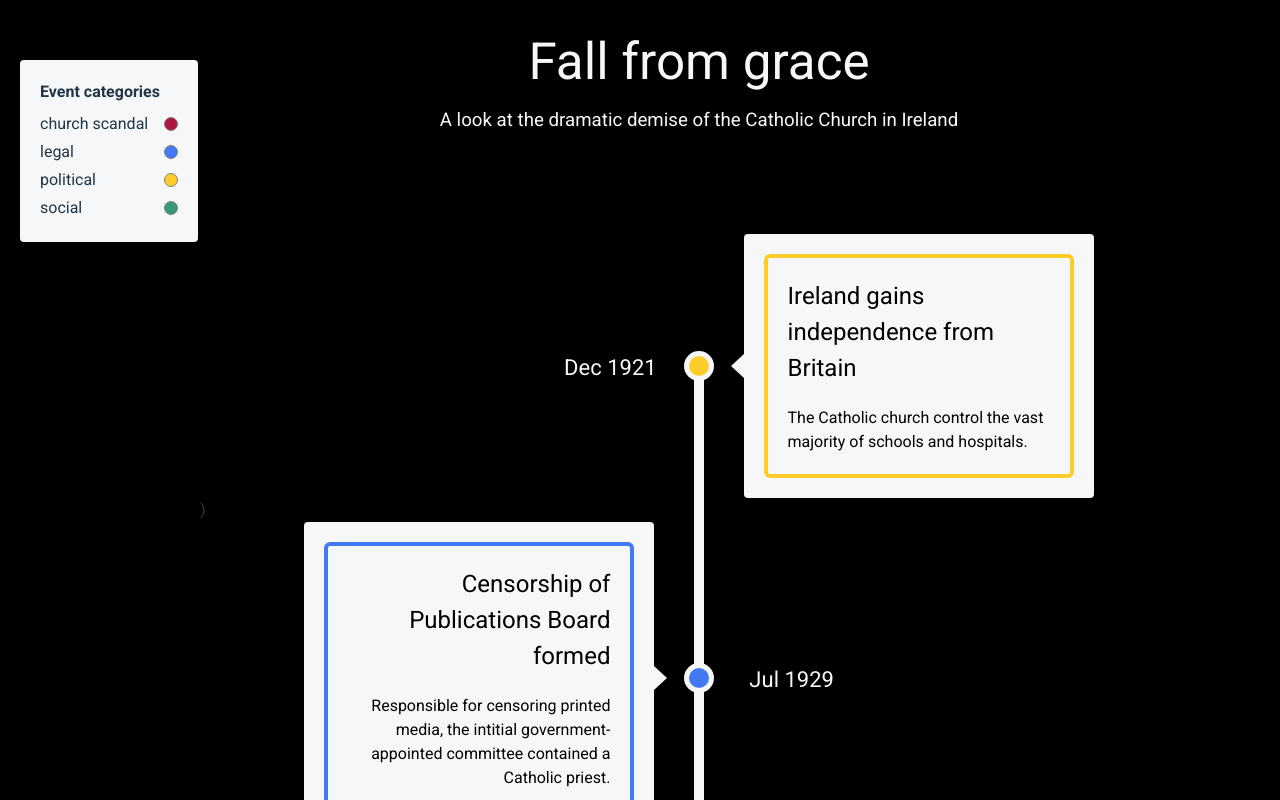
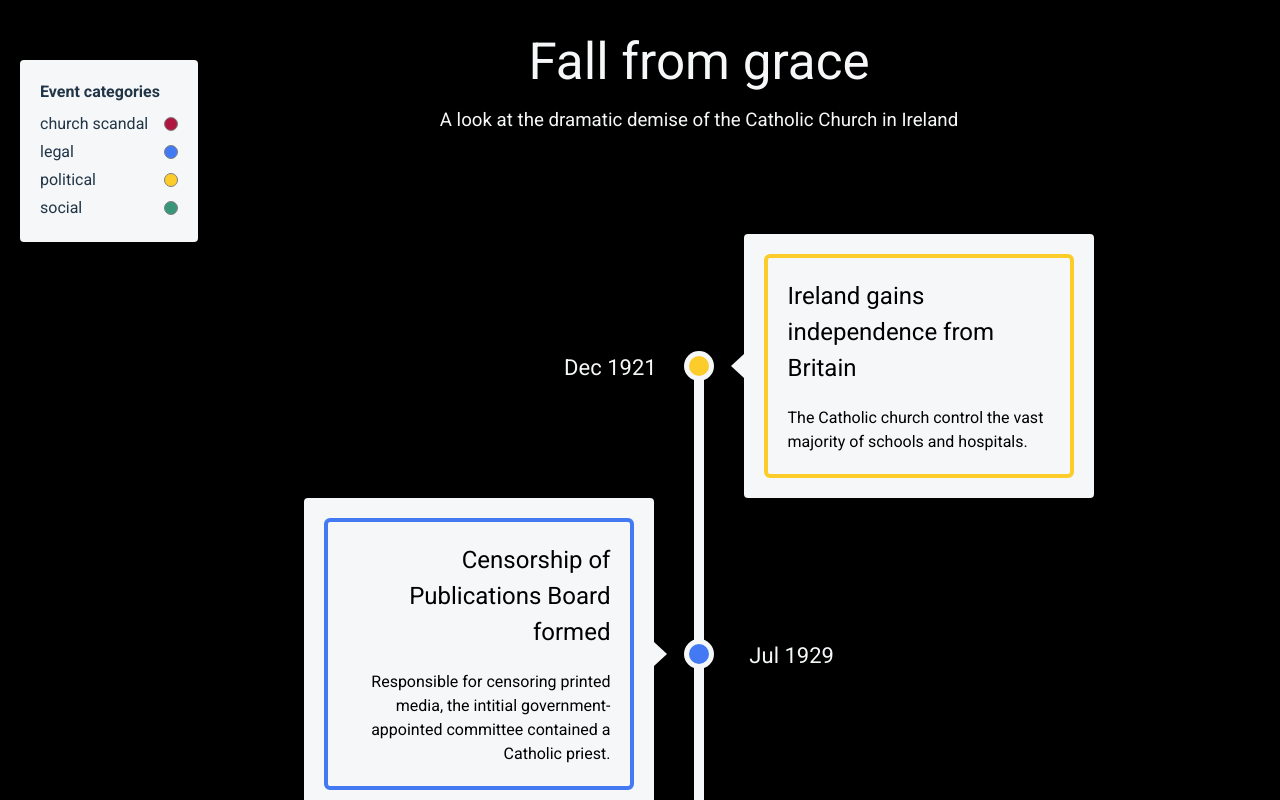
Before and after one commit to amymc/timeline, a React (Vite) app: page / in a window 1280 px wide. Shown: the top 800 px of the page. Built offline with nearby package versions, Linux system fonts and the light colour scheme.

Commit message:
fix line css

```diff
--- a/src/App.jsx
+++ b/src/App.jsx
@@ -7,13 +7,12 @@ import "./App.css";
 
 // 324 is height of first row
 const startPostion = 286 / 2;
-const endPosition = 552 / 3.5;
+const endPosition = 552 / 2;
 
 const Line = styled.div`
   width: 10px;
   height: 100%;
   position: absolute;
-  height: calc(100% - ${endPosition + startPostion}px);
   background-color: #f5f7f8;
 `;
 
@@ -34,8 +33,7 @@ const EventsContainer = styled.div`
 
 const Rosary = styled.div`
   width: 10px;
-  height: 100%;
-  position: absolute;
+  height: calc(100% - ${endPosition}px);
   position: absolute;
   background-color: transparent;
   left: calc(50% - 5px);
--- a/src/Event.jsx
+++ b/src/Event.jsx
@@ -157,7 +157,6 @@ function Event({ category, title, description, index, isLast, year }) {
           </Circle>
         </Row>
       )}
-      )
     </>
   );
 }
```
